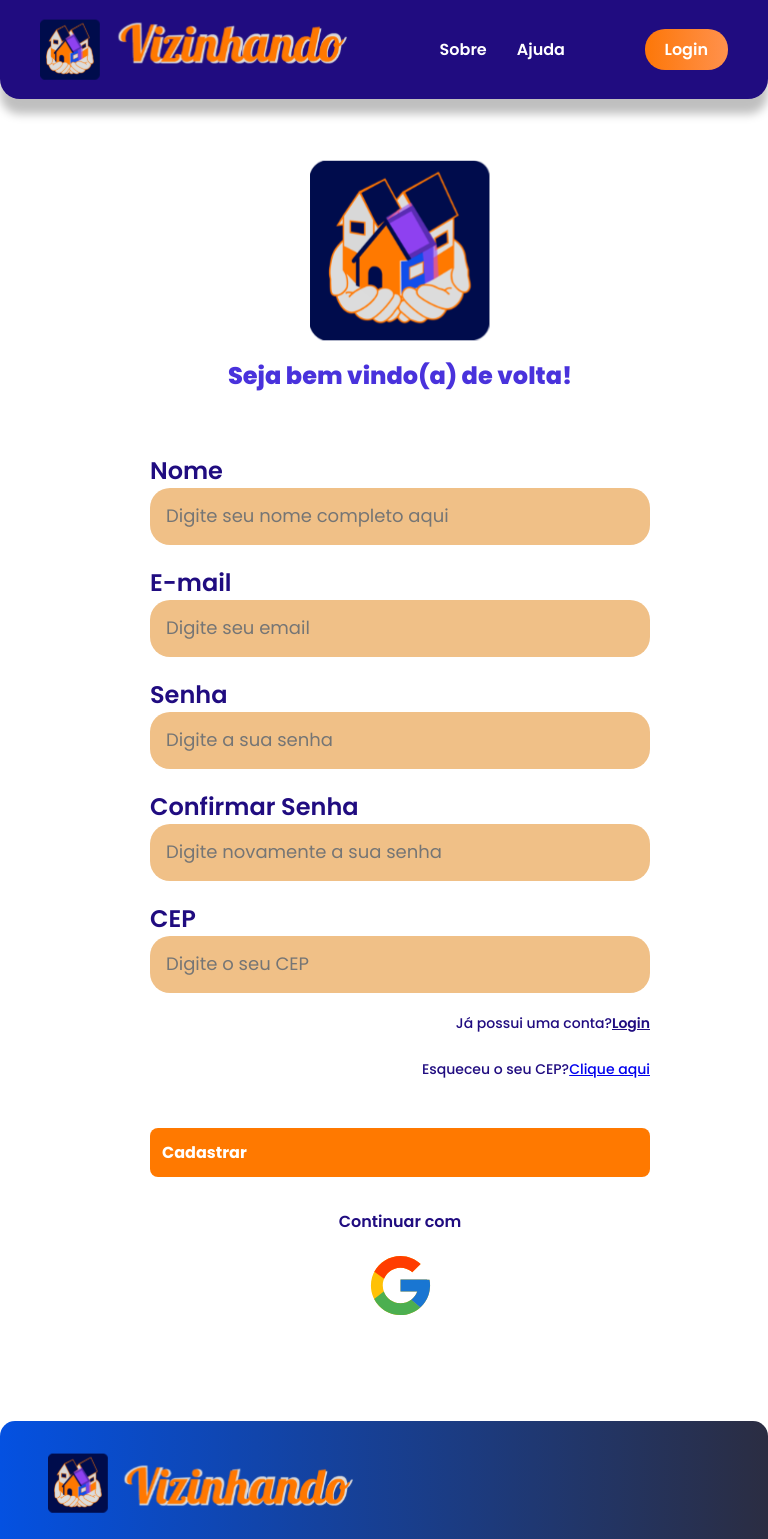
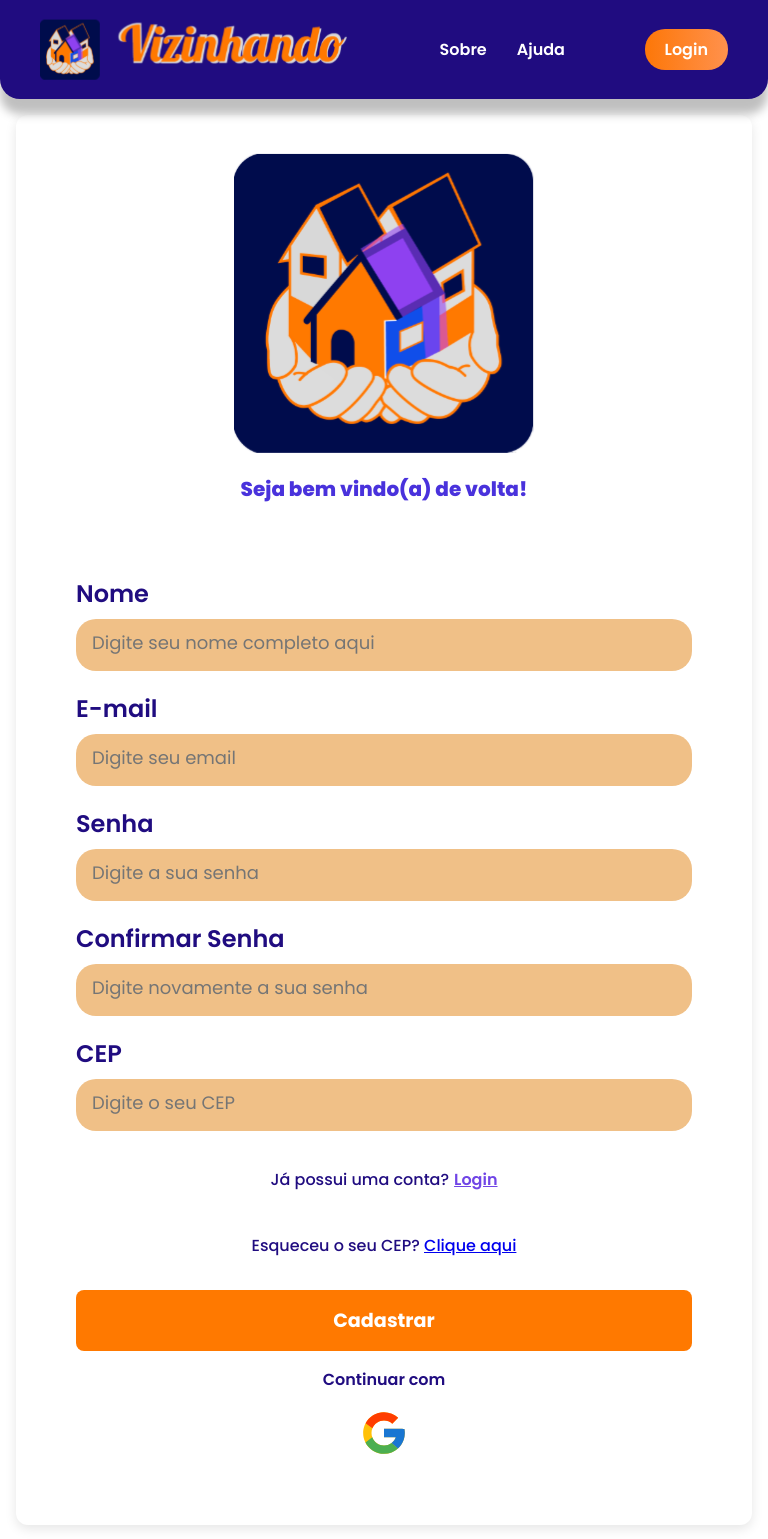
Before and after one commit to Vzinhando/frontEnd, a React (Vite) app: page /cadastro in a window 768 px wide. Shown: the top 1539 px of the page. Built offline with nearby package versions, Linux system fonts and the light colour scheme.

Commit message:
Mudanças visuais no Login e cadastro

```diff
--- a/src/assets/Components/PaginaCadastro/PaginaCadastro.css
+++ b/src/assets/Components/PaginaCadastro/PaginaCadastro.css
@@ -1,30 +1,27 @@
-@import url('https://fonts.googleapis.com/css2?family=Poppins:ital,wght@0,100;0,200;0,300;0,400;0,500;0,600;0,700;0,800;0,900;1,100;1,200;1,300;1,400;1,500;1,600;1,700;1,800;1,900&display=swap');
-
 .containerCadastro {
-  margin: 0 1rem 5rem 3rem;
+  margin: 2rem 5rem;
   display: flex;
   border-radius: 12px;
-  padding: 1.7rem 0;
+  padding: 50px 0px;
+  box-shadow: 0 4px 12px rgba(0, 0, 0, 0.1);
 }
 
 .dadosCadastro {
   flex: 1;
   padding: 40px;
-}
-
-.linhaReta {
-  width: 2px;
-  background-color: #FD7708;
+  display: flex;
+  flex-direction: column;
 }
 
 .logoBemVindo {
-  font-family: "Poppins", sans-serif;
-  font-weight: 800;
-  font-style: normal;
   flex: 1;
   padding: 40px;
   text-align: center;
-  color: #4932DC;
+  display: flex;
+  flex-direction: column;
+  align-items: center;
+  justify-content: flex-start;
+  padding-top: 5rem;
 }
 
 .imagem {
@@ -33,28 +30,17 @@
 }
 
 .textoBemVindo {
+  font-size: 20px;
   font-weight: 800;
-  font-size: 2rem;
+  font-style: normal;
   color: #4932DC;
 }
 
-.loginClick {
-  cursor: pointer;
-  font-weight: 600;
-  color: #200C80;
-}
-
-.loginClick:hover {
-  text-decoration: underline;
-}
-
-.campoNome,
-.campoEmail,
-.campoSenha,
-.campoCep {
+.campoNome, .campoEmail, .campoSenha, .campoCep {
   font-weight: 600;
   font-style: normal;
   color: #200C80;
+  margin-bottom: 0.5rem;
 }
 
 .campoInput {
@@ -66,8 +52,24 @@
   background-color: #f0c087;
 }
 
-input::placeholder {
+.campoInput::placeholder {
   font-size: 18px;
+}
+
+.textoLogin, .esquecerCep {
+  font-weight: 500;
+  font-style: normal;
+  color: #200C80;
+  text-align: end;
+  margin-top: 1rem;
+}
+
+.textoLogin .loginClick, .esquecerCep NavLink {
+  margin-left: 5px;
+  color: #7045E6;
+  text-decoration: underline;
+  cursor: pointer;
+  font-weight: 600;
 }
 
 .grupoBotoesPaginaCadastro {
@@ -75,25 +77,29 @@
   flex-direction: column;
   align-items: center;
   justify-content: center;
+  margin-top: 2rem;
+  width: 100%;
 }
-.grupoBotoesPaginaCadastro p{
+
+.grupoBotoesPaginaCadastro p {
   font-weight: 600;
   font-style: normal;
   color: #200C80;
-  margin-bottom: 1rem;
+  margin: 1rem 0;
 }
+
 .botaoEntrarCadastro {
   text-decoration: none;
   width: 100%;
   cursor: pointer;
+  text-align: center;
+  padding: 1rem;
+  font-size: 1.2rem;
+  border-radius: 8px;
+  transition: all 0.3s ease;
   font-weight: 700;
   background-color: #FF7900;
   color: white;
-  margin-bottom: 2rem;
-  padding: 1rem 20rem;
-  font-size: 1.2rem;
-  border-radius: 8px;
-  transition: all 0.3s ease;
 }
 
 .botaoEntrarCadastro:hover {
@@ -103,145 +109,44 @@
 }
 
 .botaoEntrarCadastroGoogle {
-  display: flex;
-  justify-content: center;
-  align-items: center;
-}
-.textoLogin {
-  font-weight: 500;
-  font-style: normal;
-  color: #200C80;
-  display: flex;
-  justify-content: flex-end;
+  cursor: pointer;
 }
 
-.esquecerCep {
-  display: flex;
-  justify-content: flex-end;
-  font-weight: 500;
-  font-style: normal;
-  color: #200C80;
-  margin: 0rem 0 3rem 0rem;
+.imagemGoogle {
+  width: 50px;
 }
 
-/*== Responsividade ==*/
+.linhaReta {
+  width: 2px;
+  background-color: #FD7708;
+  align-self: stretch;
+}
 
-/* MOBILE: até 767px */
-@media (max-width: 767px) {
+@media (max-width: 1024px) {
+  .containerCadastro {
+    margin: 2rem;
+  }
+}
+
+@media (max-width: 768px) {
   .containerCadastro {
     flex-direction: column;
-    padding: 20px 15px;
+    margin: 1rem;
+    padding: 20px;
   }
 
   .logoBemVindo {
-    order: 1;
-    margin-bottom: 30px;
-    text-align: center;
-  }
-
-  .imagem {
-    max-width: 150px;
-  }
-
-  .textoBemVindo {
-    font-size: 1.2rem;
-  }
-
-  .dadosCadastro {
-    order: 2;
-    padding: 0;
-  }
-
-  .campoInput {
-    font-size: 16px;
-  }
-
-  input::placeholder {
-    font-size: 14px;
-  }
-
-  .botaoEntrarCadastro {
-    font-size: 1rem;
-    padding: 12px;
-  }
-
-  .textoLogin {
-    font-size: 14px;
-    padding: 0 10px;
-  }
-
-  .esquecerCep {
-    font-size: 14px;
+    order: -1;
+    padding-top: 1rem;
+    padding-bottom: 2rem;
   }
 
   .linhaReta {
     display: none;
   }
-}
 
-/* TABLET: 768px até 1023px */
-@media (min-width: 768px) and (max-width: 1023px) {
-  .containerCadastro {
-    flex-direction: column;
-    align-items: center;
-    padding: 20px;
-  }
-
-  .logoBemVindo {
-    order: 1;
+  .textoLogin, .esquecerCep {
     text-align: center;
-    margin-bottom: 20px;
-  }
-
-  .imagem {
-    max-width: 180px;
-    margin-bottom: 10px;
-  }
-
-  .textoBemVindo {
-    font-size: 1.5rem;
-  }
-
-  .dadosCadastro {
-    order: 2;
-    width: 100%;
-    max-width: 500px;
-    padding: 0;
-  }
-
-  .campoInput {
-    font-size: 16px;
-  }
-
-  .botaoEntrarCadastro {
-    font-size: 1rem;
-    padding: 12px;
-    display: flex;
-  }
-
-  .textoLogin,
-  .esquecerCep {
-    font-size: 14px;
-  }
-
-  .linhaReta {
-    display: none;
+    justify-content: center;
   }
 }
-
-/* DESKTOP: a partir de 1024px */
-@media (min-width: 1024px) {
-  .containerLogin {
-    flex-direction: row;
-  }
-
-  .linhaReta {
-    display: block;
-  }
-
-  .dadosLogin,
-  .logoBemVindo {
-    padding: 40px;
-    width: auto;
-  }
-}
--- a/src/assets/Components/PaginaLogin/PaginaLogin.css
+++ b/src/assets/Components/PaginaLogin/PaginaLogin.css
@@ -5,6 +5,7 @@
   display: flex;
   border-radius: 12px;
   padding: 50px 0px;
+  box-shadow: 0 4px 12px rgba(0, 0, 0, 0.1);
 }
 
 .dadosLogin {
@@ -15,6 +16,7 @@
 .linhaReta {
   width: 2px;
   background-color: #FD7708;
+  align-self: stretch;
 }
 
 .logoBemVindo {
@@ -24,6 +26,10 @@
   padding: 40px;
   text-align: center;
   color: #4932DC;
+  display: flex;
+  flex-direction: column;
+  align-items: center;
+  justify-content: center;
 }
 
 .cadastroClick {
@@ -36,12 +42,13 @@
   text-decoration: underline;
 }
 
- .imagem {
+.imagem, .imagemLogox {
   max-width: 100%;
   margin-bottom: 20px;
 }
 
 .textoBemVindo {
+  font-size: 20px;
   font-weight: 800;
   font-style: normal;
   color: #4932DC;
@@ -52,9 +59,11 @@
   font-weight: 600;
   font-style: normal;
   color: #200C80;
+  margin-bottom: 0.5rem;
 }
 
- .campoInputLogin {
+.campoInputLogin,
+.campoInputSenha {
   width: 100%;
   padding: 1rem;
   margin-bottom: 20px;
@@ -63,34 +72,30 @@
   background-color: #f0c087;
 }
 
- .campoInputSenha {
-   width: 100%;
-   padding: 1rem;
-   border-radius: 20px;
-   border: none;
-   background-color: #f0c087;
- }
-
 input::placeholder {
   font-size: 18px;
 }
-.grupoBotoesLogin{
+
+.grupoBotoesLogin {
   display: flex;
   flex-direction: column;
   align-items: center;
   justify-content: center;
 }
-.grupoBotoesLogin p{
+
+.grupoBotoesLogin p {
   font-weight: 600;
   font-style: normal;
   color: #200C80;
   margin-bottom: 1rem;
 }
-.botaoGoogleLogin{
+
+.botaoGoogleLogin {
   display: flex;
   justify-content: center;
   align-items: center;
 }
+
 .botaoEntrarLogin {
   text-decoration: none;
   width: 100%;
@@ -99,10 +104,11 @@
   background-color: #FF7900;
   color: white;
   margin-bottom: 2rem;
-   padding: 1rem 20rem;
+  padding: 1rem 2rem;
   font-size: 1.2rem;
   border-radius: 8px;
   transition: all 0.3s ease;
+  text-align: center;
 }
 
 .botaoEntrarLogin:hover {
@@ -110,7 +116,6 @@
   background-color: #200C80;
   transform: scale(0.95);
 }
-
 
 .textoCadastrar {
   font-weight: 500;
@@ -134,10 +139,21 @@
   text-decoration: underline;
 }
 
- /* Responsividade */
- @media (max-width: 767px) {
+@media (max-width: 1024px) {
   .containerLogin {
-     flex-direction: column-reverse;
+    margin: 0 2rem 2rem 2rem;
+  }
+
+  .dadosLogin,
+  .logoBemVindo {
+    padding: 30px;
+  }
+}
+
+@media (max-width: 768px) {
+  .containerLogin {
+    flex-direction: column;
+    margin: 0 1rem 2rem 1rem;
     padding: 20px;
   }
 
@@ -145,72 +161,21 @@
     display: none;
   }
 
-   .dadosLogin .logoBemVindo {
-     padding: 20px;
-     width: 100%;
+  .logoBemVindo {
+    order: -1;
+    padding: 20px 0;
   }
 
-   .dadosLogin .imagem {
-     width: 150px;
+  .textoCadastrar {
+    text-align: center;
+    margin: 1rem 0 2rem 0;
   }
 
-   .dadosLogin .textoBemVindo {
-     font-size: 1.3rem;
+  .esquecerSenha {
+    justify-content: center;
   }
 
-   .dadosLogin .botaoEntrarLogin {
-     font-size: 1rem;
-   }
-
-   .dadosLogin .textoCadastrar {
-     font-size: 0.9rem;
+  .botaoEntrarLogin {
+    padding: 1rem;
   }
 }
-
- @media (min-width: 768px) and (max-width: 1023px) {
-   .containerLogin {
-     flex-direction: column-reverse;
-     padding: 30px;
-   }
-
-   .linhaReta {
-     display: none;
-   }
-
-   .dadosLogin .logoBemVindo {
-     padding: 30px;
-     width: 100%;
-   }
-
-   .dadosLogin .imagem {
-     width: 200px;
-   }
-
-   .dadosLogin .textoBemVindo {
-     font-size: 1.5rem;
-   }
-
-   .dadosLogin .botaoEntrarLogin {
-     font-size: 1.1rem;
-   }
-
-   .dadosLogin .textoCadastrar {
-     font-size: 1rem;
-   }
- }
-
- @media (min-width: 1024px) {
-   .containerLogin {
-     flex-direction: row;
-   }
-
-   .linhaReta {
-     display: block;
-   }
-
-   .dadosLogin,
-   .logoBemVindo {
-     padding: 40px;
-     width: auto;
-   }
- }
--- a/src/assets/Components/PaginaLogin/PaginaLogin.jsx
+++ b/src/assets/Components/PaginaLogin/PaginaLogin.jsx
@@ -19,7 +19,7 @@
             </div>
             <div className='linhaReta'></div>
             <div className='logoBemVindo'>
-                <img className='imagem' src="/img/Logo/Logo.svg" alt="Logo Vizinhando" width="300px" />
+                <img className='imagemLogo' src="/img/Logo/Logo.svg" alt="Logo Vizinhando" width="300px" />
                 <h1 className='textoBemVindo'>Seja bem vindo(a) de volta!</h1>
             </div>
         </section>
```
Lines whose indentation alone changed are shown as unchanged.
